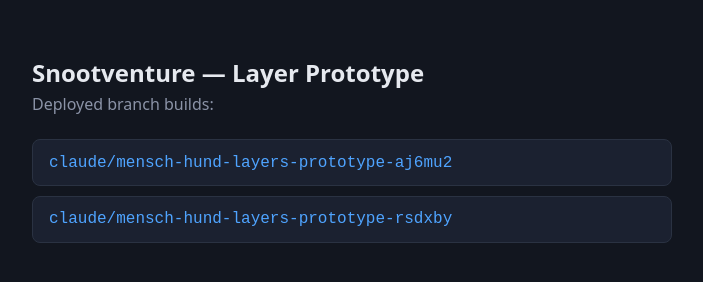
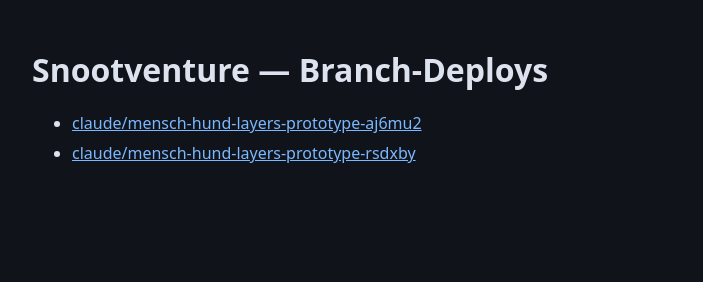
Before and after one commit to Flip012/snootventure, a plain HTML site: page index.html in a window 1280 px wide. Shown: the whole page, without its empty margins (288-991 px from the left). Drawn offline with Linux system fonts and the light colour scheme.

Commit message:
deploy: root index @ d71dd7de2209a0de4f8966711496167a00b9504e d71dd7de2209a0de4f8966711496167a00b9504e

```diff
--- a/index.html
+++ b/index.html
@@ -1,47 +1,21 @@
 <!doctype html>
-<html lang="en">
+<html lang="de">
   <head>
     <meta charset="UTF-8" />
     <meta name="viewport" content="width=device-width, initial-scale=1.0" />
-    <title>Snootventure — Branch Builds</title>
+    <title>Snootventure — Branch-Deploys</title>
     <style>
-      body {
-        font-family: system-ui, sans-serif;
-        background: #12161f;
-        color: #e6e9ef;
-        margin: 0;
-        padding: 2.5rem 1.5rem;
-      }
-      main { max-width: 640px; margin: 0 auto; }
-      h1 { font-size: 1.5rem; margin-bottom: 0.25rem; }
-      p.sub { color: #8b93a7; margin-top: 0; }
-      ul { list-style: none; padding: 0; margin-top: 1.5rem; }
-      li {
-        background: #1b2130;
-        border: 1px solid #2a3242;
-        border-radius: 8px;
-        margin-bottom: 0.6rem;
-      }
-      li a {
-        display: block;
-        padding: 0.85rem 1rem;
-        color: #4fa4ff;
-        text-decoration: none;
-        font-family: ui-monospace, monospace;
-        word-break: break-all;
-      }
-      li a:hover { background: #222a3c; }
-      li.empty { padding: 0.85rem 1rem; color: #8b93a7; }
+      body { font-family: system-ui, sans-serif; background: #10131a; color: #dde3ee;
+             max-width: 640px; margin: 3rem auto; padding: 0 1rem; }
+      a { color: #7ab8ff; }
+      li { margin: 0.5rem 0; }
     </style>
   </head>
   <body>
-    <main>
-      <h1>Snootventure — Layer Prototype</h1>
-      <p class="sub">Deployed branch builds:</p>
-      <ul>
+    <h1>Snootventure — Branch-Deploys</h1>
+    <ul>
       <li><a href="./claude/mensch-hund-layers-prototype-aj6mu2/">claude/mensch-hund-layers-prototype-aj6mu2</a></li>
       <li><a href="./claude/mensch-hund-layers-prototype-rsdxby/">claude/mensch-hund-layers-prototype-rsdxby</a></li>
-      </ul>
-    </main>
+    </ul>
   </body>
 </html>
```
